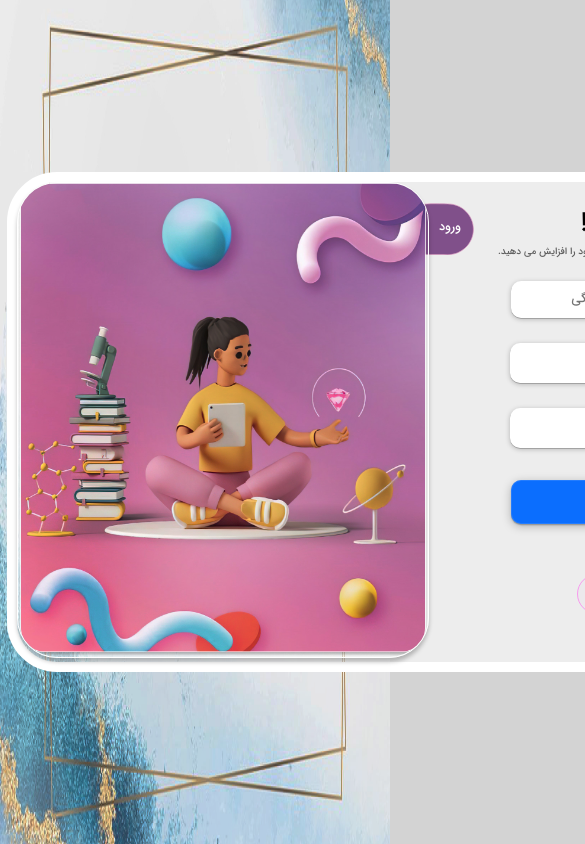
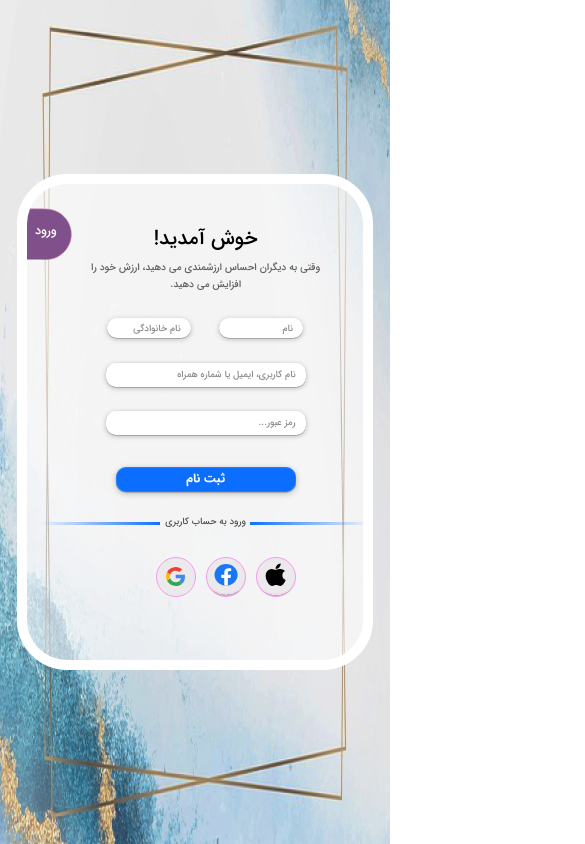
Before and after one commit to zahramarali/Login-Form1, a plain HTML site: page index.html in a window 390 px wide. Shown: the top 844 px of the page, 585 px wide, since content can reach past the window. Drawn offline with Linux system fonts and the light colour scheme.

Commit message:
Third Commit: Responsive version of sign up form

```diff
--- /dev/null
+++ b/assets/style/responsive.css
@@ -0,0 +1,130 @@
+@import url("../font/IRANSans/css/fontiran.css");
+@import url("../style/normalize.css");
+
+html {
+  font-size: 62.5%;
+}
+
+body {
+  font-family: "IRANSans";
+  height: 100%;
+}
+
+@media screen and (max-width: 767px) {
+  .signup-page {
+    background-image: url("../public/dc5c767e562f584b2fe93a0d30b294d9\ 11.png");
+  }
+
+  .signup-page .signup-box {
+    width: 95%;
+    height: 98%;
+    margin: 10rem auto;
+    flex-direction: column;
+  }
+
+  .signup-page .signup-box .signup-info {
+    overflow: hidden;
+    width: 100%;
+  }
+
+  .signup-page .signup-box .signup-info::before {
+    content: "";
+    position: absolute;
+    width: 5.83581rem;
+    height: 5.20594rem;
+    flex-shrink: 0;
+    background-image: url("../public/Ellipse\ 4.svg");
+    background-repeat: no-repeat;
+    background-position: center;
+    background-size: cover;
+    top: 2.4rem;
+    left: -1.3rem;
+    cursor: pointer;
+  }
+
+  .signup-page .signup-box .signup-info::after {
+    content: "ورود";
+    position: absolute;
+    top: 4.1rem;
+    left: 0.8rem;
+    color: #fff;
+    font-size: 1.25rem;
+    font-weight: 500;
+    cursor: pointer;
+  }
+
+  .signup-page .signup-box .signup-info .signup-info-heading {
+    color: #000;
+    text-shadow: 0px 4px 4px 0px rgba(0, 0, 0, 0.25);
+    font-size: 2rem;
+    text-align: center;
+    font-weight: 500;
+  }
+
+  .signup-page .signup-box .signup-info .word {
+    color: #000;
+    text-shadow: 0px 4px 4px 0px rgba(0, 0, 0, 0.25);
+    font-size: 1rem;
+    opacity: 0.6000000238418579;
+    text-align: center;
+    line-height: 1.7rem;
+  }
+
+  .signup-page .signup-box .signup-info form {
+    width: 95%;
+    margin: 0 auto;
+  }
+
+  .signup-page .signup-box .signup-info form input {
+    width: 20rem;
+    height: 2.375rem;
+    flex-shrink: 0;
+  }
+
+  .signup-page .signup-box .signup-info form input::placeholder {
+    color: #000;
+    opacity: 0.44999998807907104;
+    font-size: 0.9375rem;
+    font-weight: 500;
+  }
+
+  .signup-page .signup-box .signup-info form .name > input {
+    width: 8.35231rem;
+    height: 2.0625rem;
+    flex-shrink: 0;
+  }
+
+  .signup-page .signup-box .signup-info form .name .firstName::placeholder,
+  .signup-page .signup-box .signup-info form .name .lastName::placeholder {
+    color: #000;
+    font-size: 0.9375rem;
+    font-weight: 500;
+    opacity: 0.44999998807907104;
+  }
+
+  .signup-page .signup-box .signup-info form button {
+    width: 18rem;
+    height: 2.5rem;
+    flex-shrink: 0;
+    border-radius: 10px;
+    background: #0b6efe;
+    color: #fff;
+    font-size: 1.25rem;
+    font-weight: 700;
+    margin-bottom: 1.5rem;
+  }
+
+  .signup-page .signup-box .signup-img {
+    display: none;
+  }
+}
+
+@media screen and (min-width: 768px) and (max-width: 990px) {
+  .signup-page .signup-box .signup-img::before {
+    left: 33rem;
+  }
+
+  .signup-page .signup-box .signup-img::after {
+    left: 35rem;
+  }
+}
--- a/assets/style/style.css
+++ b/assets/style/style.css
@@ -7,6 +7,10 @@ html {
 
 body {
   font-family: "IRANSans";
+  height: 100%;
+}
+
+.signup-page {
   width: 100%;
   height: 100vh;
   background-color: lightgray;
@@ -21,7 +25,7 @@ body {
 }
 
 .signup-page .signup-box {
-  width: 84.375rem;
+  max-width: 84.375rem;
   height: 50rem;
   flex-shrink: 0;
   border-radius: 50px;
@@ -30,7 +34,10 @@ body {
   margin: 0 auto;
   display: flex;
   flex-direction: row;
+  justify-content: space-between;
+  align-items: center;
   position: relative;
+  overflow: hidden;
 }
 
 .signup-page .signup-box .signup-info {
@@ -40,32 +47,6 @@ body {
   align-items: center;
   padding: 4.44rem 4.19rem 3.31rem 6.31rem;
   position: relative;
-}
-
-.signup-page .signup-box .signup-info::before {
-  content: "";
-  position: absolute;
-  width: 5.83581rem;
-  height: 5.20594rem;
-  flex-shrink: 0;
-  background-image: url("../public/Ellipse\ 4.svg");
-  background-repeat: no-repeat;
-  background-position: center;
-  background-size: cover;
-  top: 2.1rem;
-  left: -1.3rem;
-  cursor: pointer;
-}
-
-.signup-page .signup-box .signup-info::after {
-  content: "ورود";
-  position: absolute;
-  top: 3.9rem;
-  left: 1rem;
-  color: #fff;
-  font-size: 1.25rem;
-  font-weight: 500;
-  cursor: pointer;
 }
 
 .signup-page .signup-box .signup-info .signup-info-heading {
@@ -79,6 +60,14 @@ body {
   color: #000;
   opacity: 0.6000000238418579;
   font-size: 0.975rem;
+}
+
+.signup-page .signup-box .signup-info form {
+  width: 100%;
+  display: flex;
+  flex-direction: column;
+  justify-content: center;
+  align-items: center;
 }
 
 .signup-page .signup-box .signup-info form input {
@@ -108,6 +97,7 @@ body {
   flex-direction: row;
   justify-content: start;
   align-items: center;
+  margin-right: 3rem;
 }
 
 .signup-page .signup-box .signup-info form .name > input {
@@ -154,6 +144,30 @@ body {
   color: #555252;
   font-size: 0.9375rem;
   font-weight: 500;
+  text-align: center;
+  position: relative;
+}
+
+.signup-page .signup-box .signup-info .login-link::before {
+  content: "";
+  position: absolute;
+  top: 0.5rem;
+  left: 8.5rem;
+  width: 11.9375rem;
+  height: 0.25rem;
+  flex-shrink: 0;
+  background: linear-gradient(132deg, #0b6efe 0%, rgba(196, 196, 196, 0) 100%);
+}
+
+.signup-page .signup-box .signup-info .login-link::after {
+  content: "";
+  position: absolute;
+  top: 0.5rem;
+  left: -12.5rem;
+  width: 11.9375rem;
+  height: 0.25rem;
+  flex-shrink: 0;
+  background: linear-gradient(228deg, #0b6efe 0%, rgba(196, 196, 196, 0) 100%);
 }
 
 .signup-page .signup-box .signup-info .social-links {
@@ -163,25 +177,16 @@ body {
   justify-content: center;
   align-items: center;
   position: relative;
-  margin-right: -5rem;
+  /* margin: 0 auto; */
 }
-
-/* .signup-page .signup-box .signup-info .social-links .apple,
-.signup-page .signup-box .signup-info .social-links .facebook {
-  width: 4.3125rem;
-  height: 4.125rem;
-  flex-shrink: 0;
-  margin: 3rem 0.455rem;
-} */
 
 .signup-page .signup-box .signup-info .social-links .apple,
 .signup-page .signup-box .signup-info .social-links .facebook {
-  /* .signup-page .signup-box .signup-info .social-links .google-Link .google { */
   width: 4rem;
   height: 4rem;
   border-radius: 50rem;
-  border: 0.4px solid #f89aee;
-  background: #ece9ec;
+  /* border: 0.4px solid #f89aee; */
+  background: transparent;
   margin: 3rem 0.455rem;
 }
 
@@ -237,16 +242,48 @@ body {
 }
 
 .signup-page .signup-box .signup-img {
-  z-index: 1;
+  display: flex;
+  width: 38rem;
+  height: 48rem;
+  flex-shrink: 0;
+  border-radius: 40px;
+  border: 1px solid #fff;
+  overflow: hidden;
+  box-shadow: 0px 4px 4px 0px rgba(0, 0, 0, 0.25);
+}
+
+.signup-page .signup-box .signup-img::before {
+  content: "";
+  position: absolute;
+  width: 5.83581rem;
+  height: 5.20594rem;
+  flex-shrink: 0;
+  background-image: url("../public/Ellipse\ 4.svg");
+  background-repeat: no-repeat;
+  background-position: center;
+  background-size: cover;
+  top: 2.1rem;
+  left: 37rem;
+  cursor: pointer;
+}
+
+.signup-page .signup-box .signup-img::after {
+  content: "ورود";
+  position: absolute;
+  top: 3.9rem;
+  left: 39rem;
+  color: #fff;
+  font-size: 1.25rem;
+  font-weight: 500;
+  cursor: pointer;
 }
 
 .signup-page .signup-box .signup-img img {
   display: block;
-  width: 42.75rem;
-  height: 47.5625rem;
-  max-width: 100%;
-  max-height: 100%;
+  object-fit: contain;
   border-radius: 40px;
   border: 1px solid #fff;
   box-shadow: 0px 4px 4px 0px rgba(0, 0, 0, 0.25);
+  object-fit: contain;
+  z-index: 1;
 }
--- a/index.html
+++ b/index.html
@@ -9,13 +9,14 @@
       href="./assets/library/bootstrap/css/bootstrap.rtl.min.css"
     />
     <link rel="stylesheet" href="./assets/style/style.css" />
+    <link rel="stylesheet" href="./assets/style/responsive.css" />
     <title>Login Form Team 1</title>
   </head>
   <body>
     <section class="signup-page">
       <div class="container">
-        <div class="row-cols-2 signup-box">
-          <div class="col-6 signup-info">
+        <div class="row-cols-sm-1 row-cols-md-2 signup-box">
+          <div class="col-md-6 signup-info">
             <h3 class="signup-info-heading">خوش آمدید!</h3>
             <p class="word">
               وقتی به دیگران احساس ارزشمندی می دهید، ارزش خود را افزایش می دهید.
@@ -36,15 +37,17 @@
               />
               <input type="password" class="pass" placeholder="رمز عبور..." />
               <button type="submit">ثبت نام</button>
+              <a href="#" class="login-link">ورود به حساب کاربری</a>
+              <div class="social-links">
+                <a href="#" class="facebook-link"
+                  ><div class="facebook"></div
+                ></a>
+                <a href="#" class="apple-link"><div class="apple"></div></a>
+                <a href="#" class="google-Link"><div class="google"></div></a>
+              </div>
             </form>
-            <a href="#" class="login-link">ورود به حساب کاربری</a>
-            <div class="social-links">
-              <a href="#" class="facebook-link"><div class="facebook"></div></a>
-              <a href="#" class="apple-link"><div class="apple"></div></a>
-              <a href="#" class="google-Link"><div class="google"></div></a>
-            </div>
           </div>
-          <div class="col-6 signup-img">
+          <div class="d-sm-none d-md-flex col-md-6 signup-img">
             <img src="./assets/public/d4LOvNcT_4x 1.png" alt="image" />
           </div>
         </div>
```
Also changed, not shown: assets/public/dc5c767e562f584b2fe93a0d30b294d9 11.png (added).
